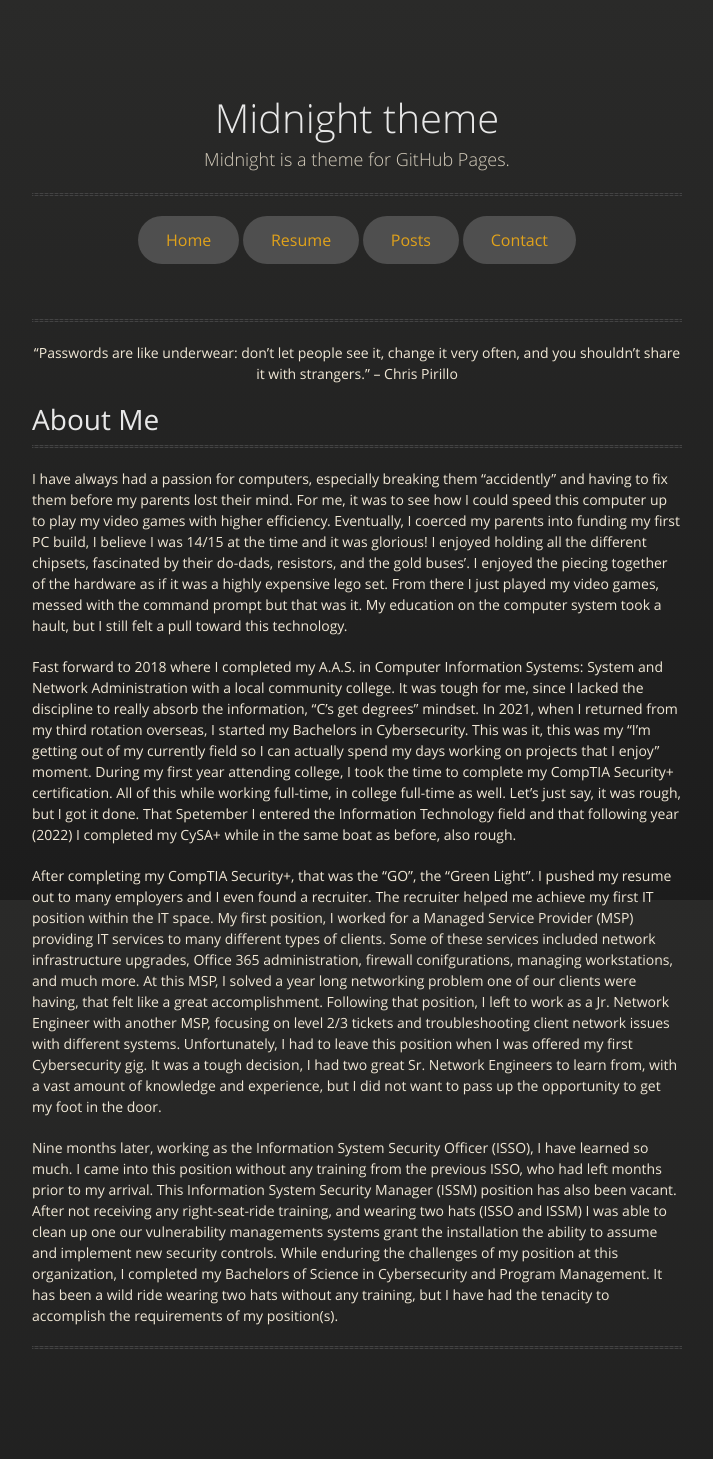
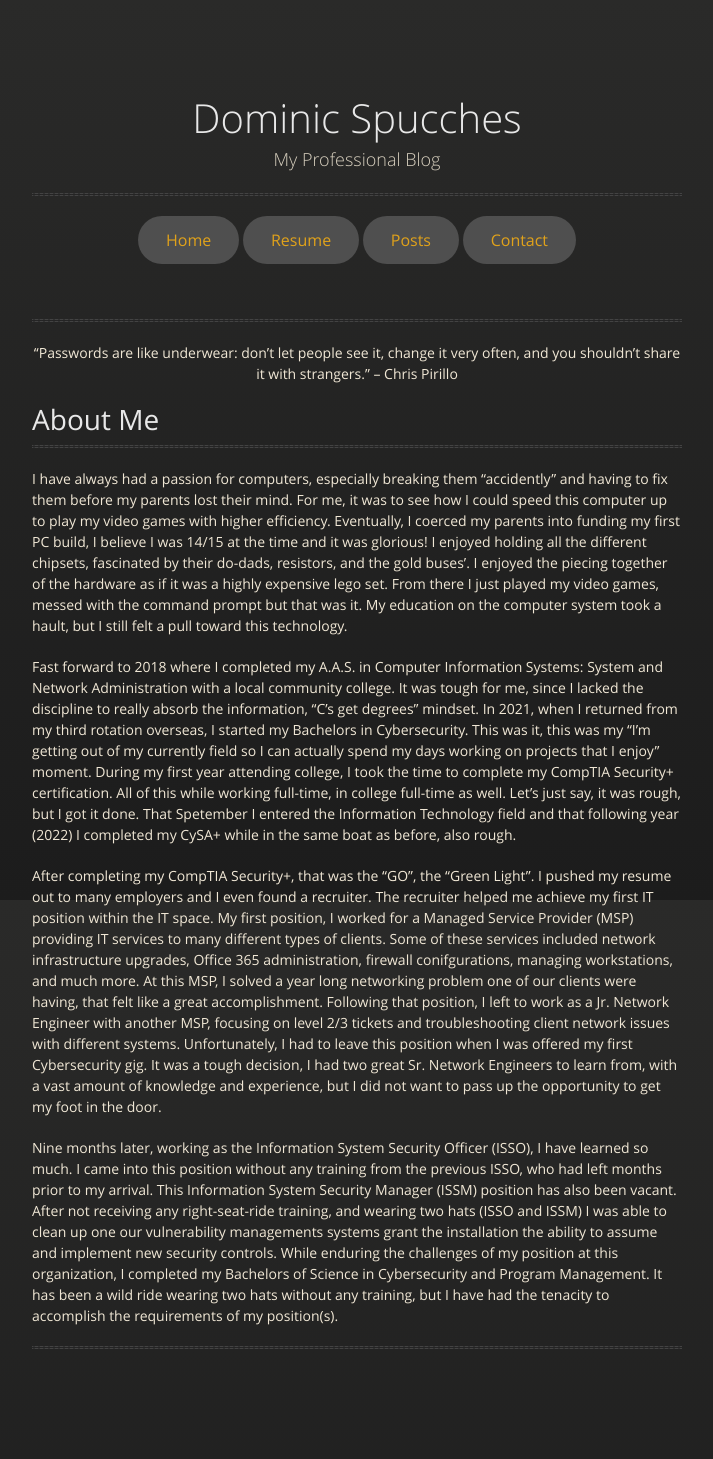
Before and after one commit to dspucches/dspucches.github.io, a Jekyll site: the page built from index.md, in a window 1280 px wide. Shown: the whole page, without its empty margins (283-996 px from the left). Built offline with Jekyll 4.4.1, drawn with Linux system fonts in a browser that asks for light colours.

Commit message:
Update _config.yml

```diff
--- a/_config.yml
+++ b/_config.yml
@@ -1,5 +1,5 @@
-title: Midnight theme
-description: Midnight is a theme for GitHub Pages.
-show_downloads: true
+title: Dominic Spucches
+description: My Professional Blog
+show_downloads: false
 google_analytics:
 theme: jekyll-theme-midnight
```
